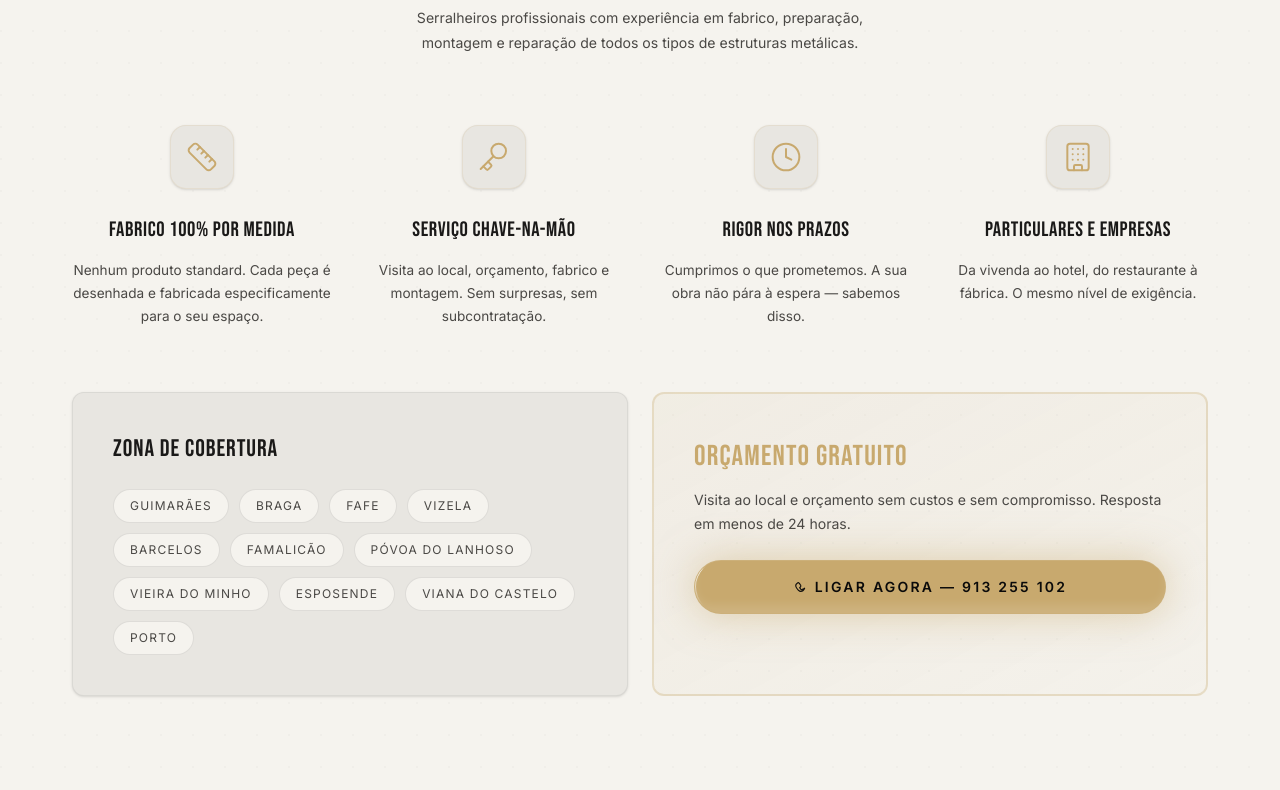
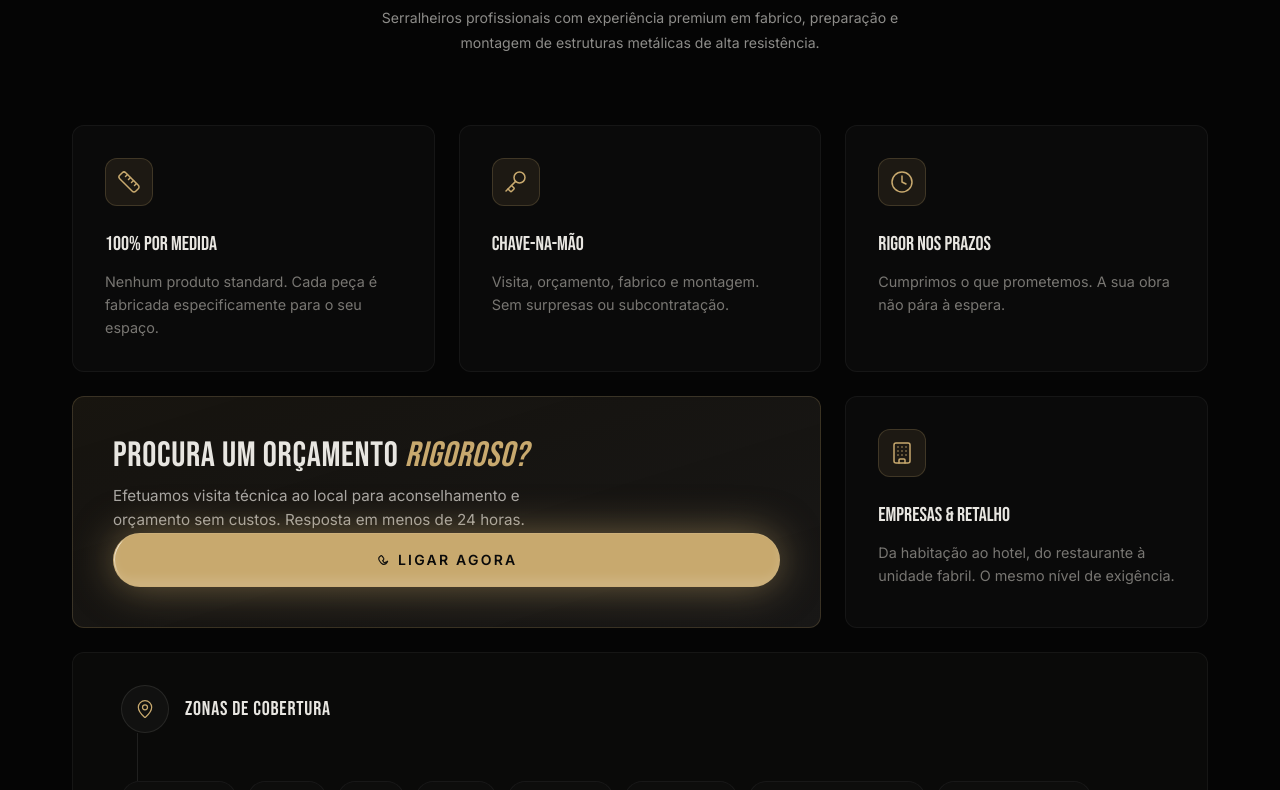
Before and after one commit to mendesrui19/Rino_Seralharia_Website, a React (Vite) app: page / in a window 1280 px wide. Shown: the part 5380-6170 px from the top of the page. Built offline with nearby package versions, Linux system fonts and the light colour scheme.

Commit message:
Redesign PorqueNos section with Bento grid and MagicCard

```diff
--- a/src/components/sections/PorqueNos.tsx
+++ b/src/components/sections/PorqueNos.tsx
@@ -1,20 +1,21 @@
 import { motion } from "framer-motion";
-import { Ruler, Key, Clock, Building } from "lucide-react";
+import { Ruler, Key, Clock, Building, MapPin } from "lucide-react";
 import { ShimmerButton } from "../ui/shimmer-button";
+import { MagicCard } from "../ui/magic-card";
 
 export function PorqueNos() {
   const features = [
-    { icon: Ruler, title: "Fabrico 100% por medida", text: "Nenhum produto standard. Cada peça é desenhada e fabricada especificamente para o seu espaço." },
-    { icon: Key, title: "Serviço chave-na-mão", text: "Visita ao local, orçamento, fabrico e montagem. Sem surpresas, sem subcontratação." },
-    { icon: Clock, title: "Rigor nos prazos", text: "Cumprimos o que prometemos. A sua obra não pára à espera — sabemos disso." },
-    { icon: Building, title: "Particulares e empresas", text: "Da vivenda ao hotel, do restaurante à fábrica. O mesmo nível de exigência." }
+    { icon: Ruler, title: "100% Por Medida", text: "Nenhum produto standard. Cada peça é fabricada especificamente para o seu espaço.", colSpan: "col-span-1 md:col-span-1" },
+    { icon: Key, title: "Chave-na-mão", text: "Visita, orçamento, fabrico e montagem. Sem surpresas ou subcontratação.", colSpan: "col-span-1 md:col-span-1" },
+    { icon: Clock, title: "Rigor nos Prazos", text: "Cumprimos o que prometemos. A sua obra não pára à espera.", colSpan: "col-span-1 md:col-span-1" },
   ];
 
   const zones = ["Guimarães", "Braga", "Fafe", "Vizela", "Barcelos", "Famalicão", "Póvoa do Lanhoso", "Vieira do Minho", "Esposende", "Viana do Castelo", "Porto"];
 
   return (
-    <section id="porque" className="py-[120px] bg-bg-light section-light relative overflow-hidden">
-      <div className="absolute inset-0 opacity-[0.02]" style={{ backgroundImage: 'radial-gradient(circle at 1px 1px, #000 1px, transparent 0)', backgroundSize: '32px 32px' }}></div>
+    <section id="porque" className="py-[120px] bg-[#050505] relative overflow-hidden">
+      {/* Dynamic Background Noise/Glow */}
+      <div className="absolute inset-0 bg-[radial-gradient(ellipse_at_center,_var(--tw-gradient-stops))] from-accent/5 via-transparent to-transparent opacity-50 blur-3xl pointer-events-none"></div>
 
       <div className="container max-w-[1200px] mx-auto px-8 relative z-10">
         <motion.div
@@ -24,78 +25,138 @@ export function PorqueNos() {
           transition={{ duration: 0.8 }}
           className="flex flex-col items-center text-center mb-[70px]"
         >
-          <div className="section-tag mx-auto">Porquê escolher-nos</div>
-          <h2 className="section-h2">Qualidade sem <span className="text-accent">compromissos</span></h2>
-          <p className="section-desc mt-4 max-w-[500px]">
-            Serralheiros profissionais com experiência em fabrico, preparação, montagem e reparação de todos os tipos de estruturas metálicas.
+          <div className="section-tag mx-auto">A Nossa Garantia</div>
+          <h2 className="section-h2">Qualidade sem <span className="text-accent italic">compromissos</span></h2>
+          <p className="section-desc mt-4 max-w-[600px] mx-auto text-dim">
+            Serralheiros profissionais com experiência premium em fabrico, preparação e montagem de estruturas metálicas de alta resistência.
           </p>
         </motion.div>
 
-        <div className="grid grid-cols-1 sm:grid-cols-2 lg:grid-cols-4 gap-8 mb-16">
+        {/* Bento Grid */}
+        <div className="grid grid-cols-1 md:grid-cols-2 lg:grid-cols-3 gap-6 auto-rows-[minmax(200px,auto)]">
+
           {features.map((f, i) => {
             const Icon = f.icon;
             return (
               <motion.div
                 key={f.title}
-                initial={{ opacity: 0, y: 30 }}
-                whileInView={{ opacity: 1, y: 0 }}
-                viewport={{ once: true, margin: "-50px" }}
+                initial={{ opacity: 0, scale: 0.95, y: 20 }}
+                whileInView={{ opacity: 1, scale: 1, y: 0 }}
+                viewport={{ once: true }}
                 transition={{ duration: 0.5, delay: i * 0.1 }}
-                className="group text-center"
+                className={f.colSpan}
               >
-                <div className="w-16 h-16 rounded-2xl bg-white border border-accent/15 flex items-center justify-center mx-auto mb-6 group-hover:bg-accent/10 group-hover:border-accent/30 group-hover:scale-110 transition-all duration-500 shadow-sm">
-                  <Icon className="w-8 h-8 text-accent" strokeWidth={1.5} />
+                <MagicCard
+                  className="flex flex-col items-start p-8 bg-bg-sec/50 border-white/[0.05] hover:border-accent/30 transition-colors h-full"
+                  gradientColor="rgba(200, 169, 110, 0.15)"
+                >
+                  <div className="w-12 h-12 rounded-xl bg-accent/10 flex items-center justify-center mb-6 border border-accent/20">
+                    <Icon className="w-6 h-6 text-accent" strokeWidth={1.5} />
                   </div>
-                <h3 className="font-display text-[1.3rem] tracking-[0.03em] mb-3 text-text-dark">
+                  <h3 className="font-display text-xl mb-3 text-white">
                     {f.title}
                   </h3>
-                <p className="text-[0.85rem] text-text-dark-sec leading-[1.7]">
+                  <p className="text-[0.9rem] text-dim leading-[1.6]">
                     {f.text}
                   </p>
+                </MagicCard>
               </motion.div>
             );
           })}
+
+          {/* Orçamento Gratuito (CTA) spans 2 cols */}
+          <motion.div
+            initial={{ opacity: 0, scale: 0.95, y: 20 }}
+            whileInView={{ opacity: 1, scale: 1, y: 0 }}
+            viewport={{ once: true }}
+            transition={{ duration: 0.5, delay: 0.3 }}
+            className="col-span-1 md:col-span-2 lg:col-span-2 relative group"
+          >
+            <MagicCard
+              className="flex flex-col md:flex-row items-center justify-between p-8 md:p-10 bg-gradient-to-br from-accent/10 to-bg-ter border-accent/20 h-full overflow-hidden"
+              gradientColor="rgba(200, 169, 110, 0.25)"
+            >
+              <div className="relative z-10 flex flex-col items-start text-left max-w-md">
+                <div className="font-display text-[2.2rem] tracking-[0.02em] mb-2 text-white leading-[1.1]">
+                  Procura um orçamento <span className="text-accent italic">rigoroso?</span>
+                </div>
+                <p className="text-[0.95rem] text-[#e8e6e1]/70 leading-[1.6] mb-8 md:mb-0">
+                  Efetuamos visita técnica ao local para aconselhamento e orçamento sem custos. Resposta em menos de 24 horas.
+                </p>
               </div>
 
-        <div className="grid grid-cols-1 lg:grid-cols-2 gap-6">
+              <div className="relative z-10 shrink-0 w-full md:w-auto">
+                <ShimmerButton
+                  href="tel:+351913255102"
+                  background="#c8a96e"
+                  shimmerColor="#ffffff"
+                  className="text-bg-base font-bold tracking-[0.16em] uppercase text-sm w-full md:w-auto px-10 py-4 shadow-[0_0_40px_rgba(200,169,110,0.5)] hover:-translate-y-1 flex items-center justify-center gap-2"
+                >
+                  <svg viewBox="0 0 16 16" fill="none" className="w-[14px] h-[14px]"><path d="M13.5 10.5c-.5-.5-2-.5-2.5 0l-.8.8c-1-.5-2-1.5-2.5-2.5l.8-.8c.5-.5.5-2 0-2.5L7 3.5c-.5-.5-1.5-.5-2 0L3.5 5C3 6 3.5 9 6 11.5S10 13 11 12.5l1.5-1.5c.5-.5.5-1.5 0-2z" stroke="currentColor" strokeWidth="1.3" strokeLinecap="round"/></svg>
+                  Ligar Agora
+                </ShimmerButton>
+              </div>
+
+              {/* Abstract decorative element inside card */}
+              <div className="absolute -bottom-20 -right-20 w-64 h-64 border border-accent/20 rounded-full blur-3xl opacity-50 group-hover:opacity-80 transition-opacity duration-700 pointer-events-none"></div>
+            </MagicCard>
+          </motion.div>
+
+          {/* Particulares & Empresas spans 1 col */}
           <motion.div
-            initial={{ opacity: 0, x: -30 }}
-            whileInView={{ opacity: 1, x: 0 }}
+            initial={{ opacity: 0, scale: 0.95, y: 20 }}
+            whileInView={{ opacity: 1, scale: 1, y: 0 }}
             viewport={{ once: true }}
-            transition={{ duration: 0.6 }}
-            className="bg-white p-10 rounded-xl border border-black/[0.06] shadow-sm"
+            transition={{ duration: 0.5, delay: 0.4 }}
+            className="col-span-1 md:col-span-1 lg:col-span-1"
           >
-            <div className="font-display text-2xl tracking-[0.04em] mb-6 text-text-dark">Zona de Cobertura</div>
-            <div className="flex flex-wrap gap-2.5">
+            <MagicCard
+              className="flex flex-col items-start p-8 bg-bg-sec/50 border-white/[0.05] hover:border-accent/30 transition-colors h-full"
+              gradientColor="rgba(200, 169, 110, 0.15)"
+            >
+              <div className="w-12 h-12 rounded-xl bg-accent/10 flex items-center justify-center mb-6 border border-accent/20">
+                <Building className="w-6 h-6 text-accent" strokeWidth={1.5} />
+              </div>
+              <h3 className="font-display text-xl mb-3 text-white">
+                Empresas & Retalho
+              </h3>
+              <p className="text-[0.9rem] text-dim leading-[1.6]">
+                Da habitação ao hotel, do restaurante à unidade fabril. O mesmo nível de exigência.
+              </p>
+            </MagicCard>
+          </motion.div>
+
+          {/* Zona de Cobertura spans full width (3 cols) */}
+          <motion.div
+            initial={{ opacity: 0, scale: 0.95, y: 20 }}
+            whileInView={{ opacity: 1, scale: 1, y: 0 }}
+            viewport={{ once: true }}
+            transition={{ duration: 0.5, delay: 0.5 }}
+            className="col-span-1 md:col-span-2 lg:col-span-3"
+          >
+            <MagicCard
+              className="flex flex-col md:flex-row items-center gap-8 p-8 md:px-12 bg-bg-ter/30 border-white/[0.05]"
+              gradientColor="rgba(200, 169, 110, 0.1)"
+            >
+              <div className="flex items-center gap-4 shrink-0">
+                <div className="w-12 h-12 rounded-full bg-bg-sec flex items-center justify-center border border-white/10">
+                  <MapPin className="w-5 h-5 text-accent" strokeWidth={1.5} />
+                </div>
+                <div className="font-display text-xl tracking-[0.04em] text-white">Zonas de Cobertura</div>
+              </div>
+
+              <div className="w-[1px] h-12 bg-white/10 hidden md:block mx-4"></div>
+
+              <div className="flex flex-wrap gap-2.5 justify-center md:justify-start">
                 {zones.map((zone) => (
-                <span key={zone} className="text-xs uppercase tracking-widest text-text-dark-sec border border-text-dark/10 py-2 px-4 rounded-full bg-bg-light hover:bg-accent/10 hover:border-accent/30 hover:text-accent transition-all duration-300 cursor-default">
+                  <span key={zone} className="text-[0.75rem] uppercase tracking-widest text-dim border border-white/[0.05] py-2 px-4 rounded-full bg-bg-sec/50 hover:bg-accent/10 hover:border-accent/30 hover:text-accent transition-all duration-300 cursor-default">
                     {zone}
                   </span>
                 ))}
               </div>
+            </MagicCard>
           </motion.div>
 
-          <motion.div
-            initial={{ opacity: 0, x: 30 }}
-            whileInView={{ opacity: 1, x: 0 }}
-            viewport={{ once: true }}
-            transition={{ duration: 0.6 }}
-            className="p-10 rounded-xl border-2 border-accent/30 bg-gradient-to-br from-accent/[0.08] to-accent/[0.02]"
-          >
-            <div className="font-display text-[1.8rem] tracking-[0.04em] mb-2 text-accent">Orçamento Gratuito</div>
-            <p className="text-[0.88rem] text-text-dark-sec leading-[1.7] mb-6">
-              Visita ao local e orçamento sem custos e sem compromisso. Resposta em menos de 24 horas.
-            </p>
-            <ShimmerButton
-              href="tel:+351913255102"
-              background="#c8a96e"
-              shimmerColor="#ffffff"
-              className="text-bg-base font-bold tracking-[0.16em] uppercase text-sm w-full py-4 shadow-[0_0_40px_rgba(200,169,110,0.5)] hover:-translate-y-1 flex items-center justify-center gap-2"
-            >
-              <svg viewBox="0 0 16 16" fill="none" className="w-[14px] h-[14px]"><path d="M13.5 10.5c-.5-.5-2-.5-2.5 0l-.8.8c-1-.5-2-1.5-2.5-2.5l.8-.8c.5-.5.5-2 0-2.5L7 3.5c-.5-.5-1.5-.5-2 0L3.5 5C3 6 3.5 9 6 11.5S10 13 11 12.5l1.5-1.5c.5-.5.5-1.5 0-2z" stroke="currentColor" strokeWidth="1.3" strokeLinecap="round"/></svg>
-              Ligar Agora — 913 255 102
-            </ShimmerButton>
-          </motion.div>
         </div>
       </div>
     </section>
```
Lines whose indentation alone changed are shown as unchanged.
